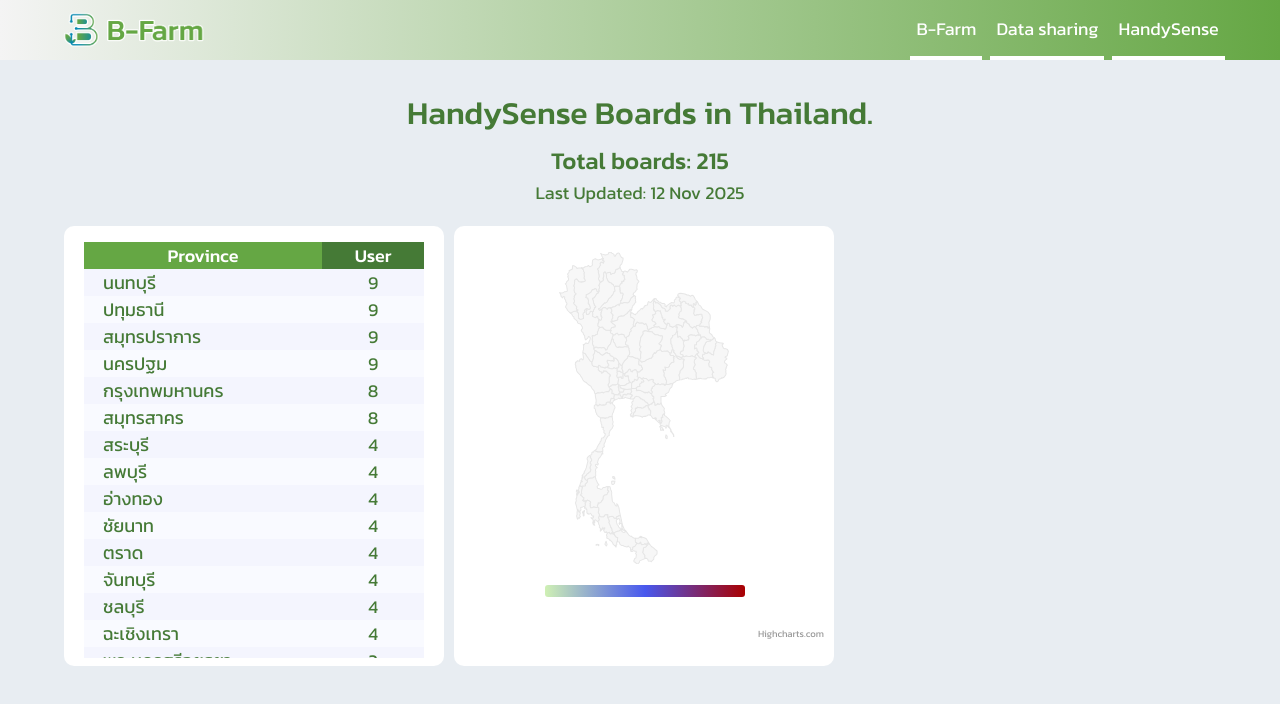
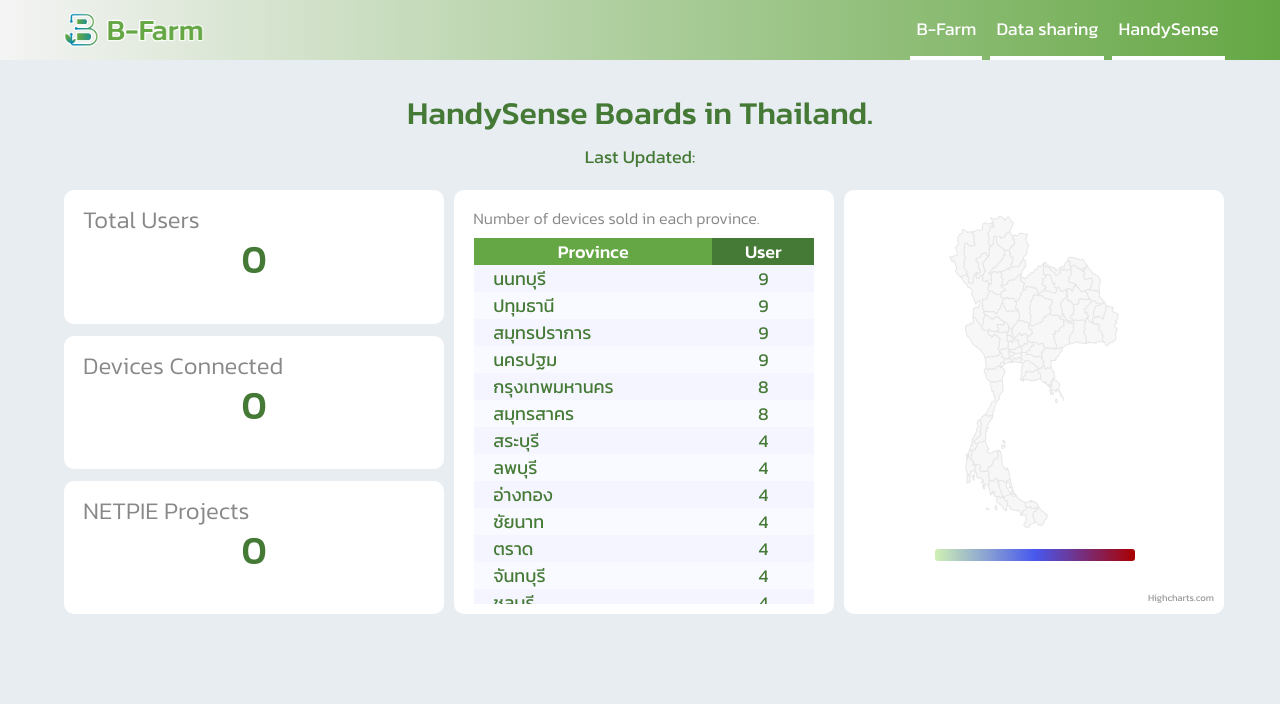
Before and after one commit to b-farm/followBfram, a React (Vite) app: page /handysense in a window 1280 px wide. Shown: the top 704 px of the page. Built offline with nearby package versions, Linux system fonts and the light colour scheme; no server answers.

Commit message:
fetch hs netpie

```diff
--- a/src/page/HSstat.tsx
+++ b/src/page/HSstat.tsx
@@ -21,9 +21,17 @@
   deleted_at: string | null,
 }
 
+interface hsnetpieprops {
+  user: number,
+  project: number,
+  device: number,
+  timestamp: string,
+}
+
 
 function HSstat() {
   const [provinceData, setProvinceData] = useState<ProvinceInfo[]>([]);
+  const [hsNetpieData, setHsNetpieData] = useState<hsnetpieprops>({ user: 0, project: 0, device: 0, timestamp: "" });
 
   const fetchProvince = async () => {
     try {
@@ -31,6 +39,16 @@
       setProvinceData(response.data);
     } catch (error) {
       console.error('Error fetching province data:', error);
+    }
+  };
+
+  const fetchHSNetpie = async () => {
+    try {
+      const response = await axios.get<hsnetpieprops>('https://summary.handysense.io/report.json');
+      setHsNetpieData(response.data);
+      console.log('HS Netpie data fetched:', response.data);
+    } catch (error) {
+      console.error('Error fetching HS Netpie data:', error);
     }
   };
 
@@ -43,6 +61,7 @@
 
   useEffect(() => {
     fetchProvince();
+    fetchHSNetpie();
   }, []);
 
   return (
@@ -50,11 +69,25 @@
       <Nav />
       <br />
       <h1>HandySense Boards in Thailand.</h1>
-      <h3>Total boards: {hs.reduce((acc, curr) => acc + curr.hs_board_count, 0)}</h3>
-      <h4>Last Updated: 12 Nov 2025</h4>
+      {/* <h3>Total boards: {hs.reduce((acc, curr) => acc + curr.hs_board_count, 0)}</h3> */}
+      <h4>Last Updated: {hsNetpieData.timestamp ? new Date(parseInt(hsNetpieData.timestamp)).toLocaleString() : ''}</h4>
       <div className='layout'>
+        <div className='block-g' style={{ padding: 0, background: 'none', display: "grid", gridTemplateColumns: "auto", gap: "12px" }}>
+          <div className='block-g' style={{padding: '12px 0 32px'}}>
+            <h3 style={{ color: '#888', fontWeight: 300 }}>Total Users</h3>
+            <h1 style={{padding: 0, fontSize: '2.4rem'}}>{hsNetpieData.user.toLocaleString()}</h1>
+          </div>
+          <div className='block-g' style={{padding: '12px 0 32px'}}>
+            <h3 style={{ color: '#888', fontWeight: 300 }}>Devices Connected</h3>
+            <h1 style={{padding: 0, fontSize: '2.4rem'}}>{hsNetpieData.device.toLocaleString()}</h1></div>
+          <div className='block-g' style={{padding: '12px 0 32px'}}>
+            <h3 style={{ color: '#888', fontWeight: 300 }}>NETPIE Projects</h3>
+            <h1 style={{padding: 0, fontSize: '2.4rem'}}>{hsNetpieData.project.toLocaleString()}</h1>
+          </div>
+        </div>
         <div className='block-g'>
-          <div style={{ padding: '0 20px 16px', height: '400px', overflowX: 'scroll' }}>
+          <h3 style={{ color: '#888', fontWeight: 300, fontSize: '1rem', paddingBottom: '8px' }}>Number of devices sold in each province.</h3>
+          <div style={{ padding: '0 20px 16px', height: '350px', overflowX: 'scroll' }}>
             <div className='grid-region-t'>
               <div className='grid-region-t-1'>Province</div>
               <div className='grid-region-t-2'>User</div>
@@ -78,7 +111,9 @@
           })).sort((a, b) => b.count - a.count)} />
         </div>
       </div>
-    </div>
+      <br />
+      <br />
+    </div >
   )
 }
 
```
